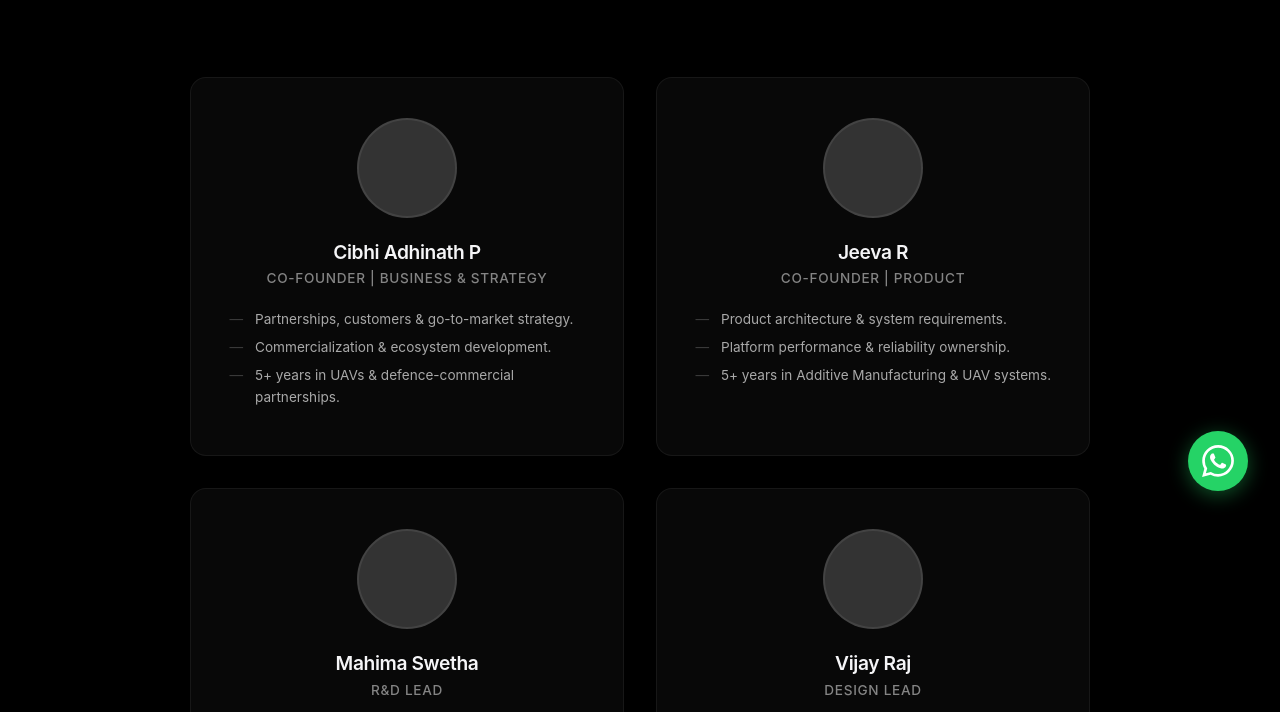
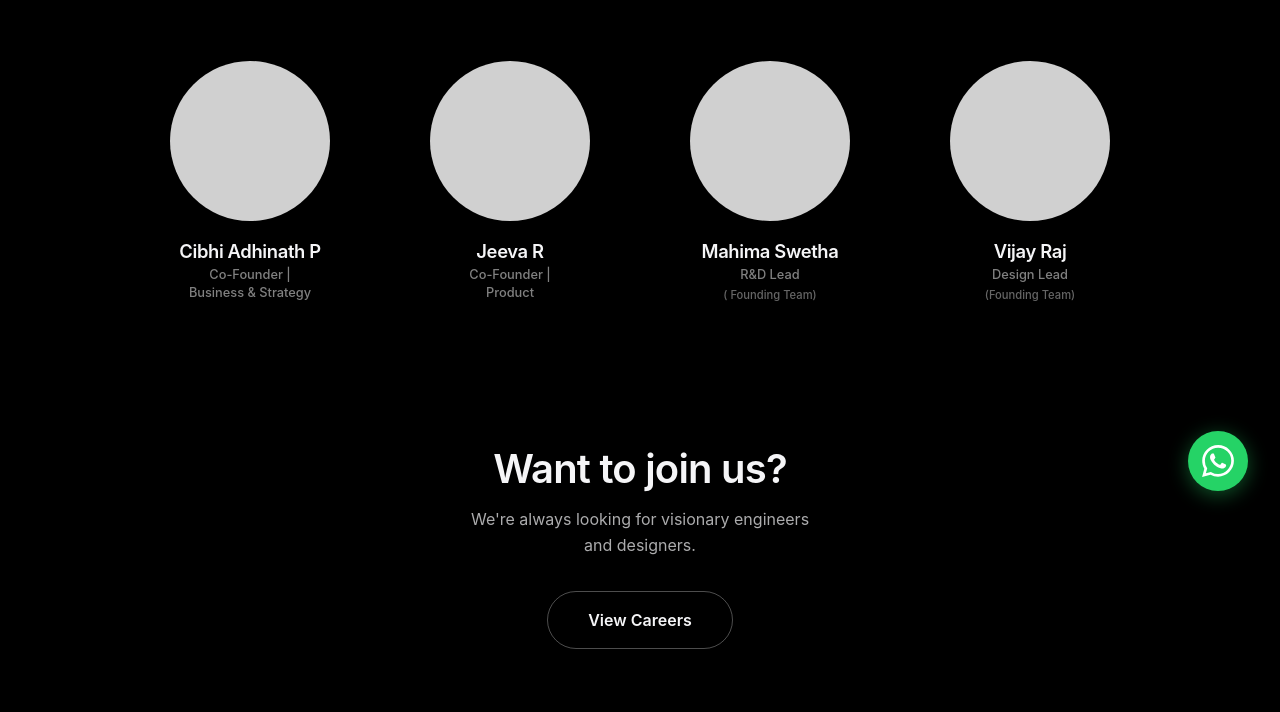
Before and after one commit to cibhiadhinath/unbound3d-landing-page, a website built with Vite: page team.html in a window 1280 px wide. Shown: the part 277-989 px from the top of the page. Built offline with nearby package versions, Linux system fonts and the light colour scheme.

Commit message:
fix: All emails to info@unbound3d.com, team 4-col layout, hanzof hero gap

```diff
--- a/team.html
+++ b/team.html
@@ -13,88 +13,73 @@
     <style>
         .team-grid {
             display: grid;
-            grid-template-columns: repeat(2, 1fr);
-            gap: 2rem;
+            grid-template-columns: repeat(4, 1fr);
+            gap: 2.5rem;
             width: 100%;
-            max-width: 900px;
+            max-width: 1000px;
             margin: 3rem auto 0;
         }
 
         .team-member {
-            background: rgba(255, 255, 255, 0.03);
-            border: 1px solid rgba(255, 255, 255, 0.06);
-            border-radius: 16px;
-            padding: 2.5rem 2rem;
             text-align: center;
-            transition: transform 0.3s ease, border-color 0.3s ease;
-        }
-
-        .team-member:hover {
-            transform: translateY(-6px);
-            border-color: rgba(255, 255, 255, 0.15);
         }
 
         .member-photo {
-            width: 100px;
-            height: 100px;
+            width: 160px;
+            height: 160px;
             border-radius: 50%;
-            background: #333;
-            margin: 0 auto 1.5rem;
+            background: #d0d0d0;
+            margin: 0 auto 1.25rem;
             object-fit: cover;
             background-size: cover;
-            background-position: center;
-            border: 2px solid rgba(255, 255, 255, 0.08);
+            background-position: center top;
         }
 
         .member-name {
-            font-size: 1.2rem;
+            font-size: 1.15rem;
             font-weight: 600;
-            margin-bottom: 0.35rem;
+            margin-bottom: 0.3rem;
         }
 
         .member-role {
-            font-size: 0.85rem;
+            font-size: 0.8rem;
             color: rgba(255, 255, 255, 0.5);
-            margin-bottom: 1.25rem;
             font-weight: 500;
-            text-transform: uppercase;
-            letter-spacing: 0.05em;
+            line-height: 1.4;
         }
 
-        .member-bio {
-            font-size: 0.85rem;
-            color: rgba(255, 255, 255, 0.65);
-            line-height: 1.6;
-            text-align: left;
-        }
-
-        .member-bio ul {
-            padding-left: 1.2rem;
-            margin-top: 0.5rem;
-            list-style: none;
-        }
-
-        .member-bio li {
-            margin-bottom: 0.4rem;
-            position: relative;
-            padding-left: 0.8rem;
-        }
-
-        .member-bio li::before {
-            content: "—";
-            position: absolute;
-            left: -0.8rem;
-            opacity: 0.3;
+        .member-tag {
+            display: inline-block;
+            font-size: 0.7rem;
+            color: rgba(255, 255, 255, 0.4);
+            margin-top: 0.25rem;
         }
 
         @media (max-width: 768px) {
             .team-grid {
-                grid-template-columns: 1fr;
+                grid-template-columns: repeat(2, 1fr);
+                gap: 2rem;
+            }
+
+            .member-photo {
+                width: 120px;
+                height: 120px;
+            }
+
+            .member-name {
+                font-size: 1rem;
+            }
+        }
+
+        @media (max-width: 480px) {
+            .team-grid {
+                grid-template-columns: 1fr 1fr;
                 gap: 1.5rem;
             }
 
-            .team-member {
-                padding: 2rem 1.5rem;
+            .member-photo {
+                width: 100px;
+                height: 100px;
             }
         }
     </style>
@@ -123,7 +108,7 @@
 
     <main>
         <!-- Hero -->
-        <section class="hero-section reveal" style="min-height: auto; padding-bottom: 2rem;">
+        <section class="hero-section reveal" style="padding-bottom: 0;">
             <div class="container text-center">
                 <h1 class="hero-text text-center text-clip-reveal" style="margin: 0 auto; font-size: 3rem;">The Team
                 </h1>
@@ -134,61 +119,31 @@
         </section>
 
         <!-- Team Grid -->
-        <section class="reveal" style="padding-top: 0;">
+        <section class="reveal" style="padding-top: 1rem;">
             <div class="container">
                 <div class="team-grid">
-                    <!-- Row 1 -->
                     <div class="team-member">
                         <div class="member-photo" style="background-image: url('assets/team/cibhi.jpg');"></div>
                         <h3 class="member-name">Cibhi Adhinath P</h3>
-                        <div class="member-role">Co-Founder | Business & Strategy</div>
-                        <div class="member-bio">
-                            <ul>
-                                <li>Partnerships, customers & go-to-market strategy.</li>
-                                <li>Commercialization & ecosystem development.</li>
-                                <li>5+ years in UAVs & defence-commercial partnerships.</li>
-                            </ul>
-                        </div>
+                        <div class="member-role">Co-Founder |<br>Business & Strategy</div>
                     </div>
 
                     <div class="team-member">
                         <div class="member-photo" style="background-image: url('assets/team/jeeva.jpg');"></div>
                         <h3 class="member-name">Jeeva R</h3>
-                        <div class="member-role">Co-Founder | Product</div>
-                        <div class="member-bio">
-                            <ul>
-                                <li>Product architecture & system requirements.</li>
-                                <li>Platform performance & reliability ownership.</li>
-                                <li>5+ years in Additive Manufacturing & UAV systems.</li>
-                            </ul>
-                        </div>
+                        <div class="member-role">Co-Founder |<br>Product</div>
                     </div>
 
-                    <!-- Row 2 -->
                     <div class="team-member">
                         <div class="member-photo" style="background-image: url('assets/team/mahima.jpg');"></div>
                         <h3 class="member-name">Mahima Swetha</h3>
-                        <div class="member-role">R&D Lead</div>
-                        <div class="member-bio">
-                            <ul>
-                                <li>Prototyping, integration & testing.</li>
-                                <li>Experimental validation & iteration.</li>
-                                <li>4+ years in Design & Manufacturing.</li>
-                            </ul>
-                        </div>
+                        <div class="member-role">R&D Lead<br><span class="member-tag">( Founding Team)</span></div>
                     </div>
 
                     <div class="team-member">
                         <div class="member-photo" style="background-image: url('assets/team/vijay.jpg');"></div>
                         <h3 class="member-name">Vijay Raj</h3>
-                        <div class="member-role">Design Lead</div>
-                        <div class="member-bio">
-                            <ul>
-                                <li>Industrial 3D printer design & development.</li>
-                                <li>Manufacturable structures & production tooling.</li>
-                                <li>5+ years in Design & 2+ years in Analysis.</li>
-                            </ul>
-                        </div>
+                        <div class="member-role">Design Lead<br><span class="member-tag">(Founding Team)</span></div>
                     </div>
                 </div>
             </div>
```
Also changed, not shown: hanzof.html (+1 -1 lines), index.html (+2 -2 lines), 1 other file.
